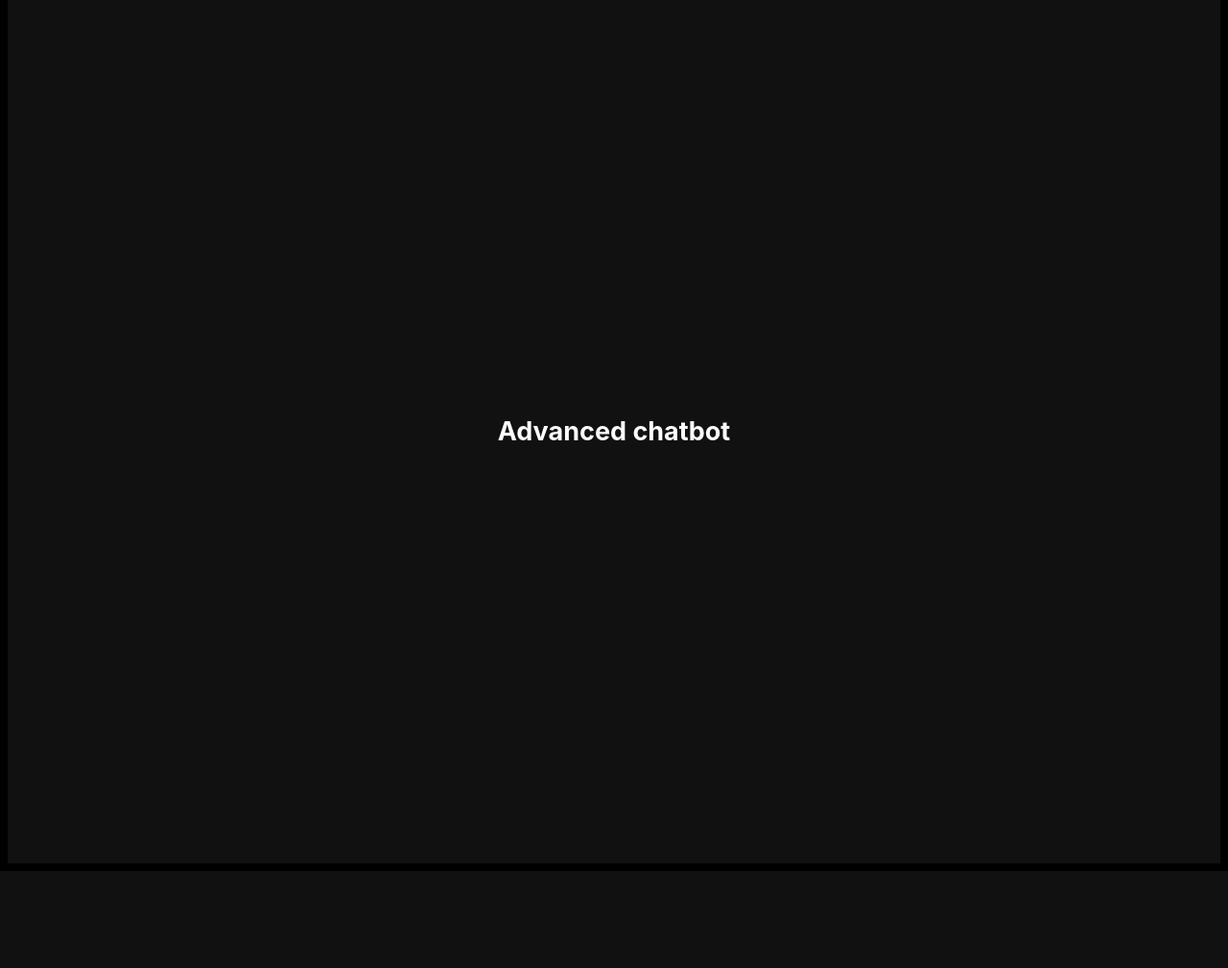
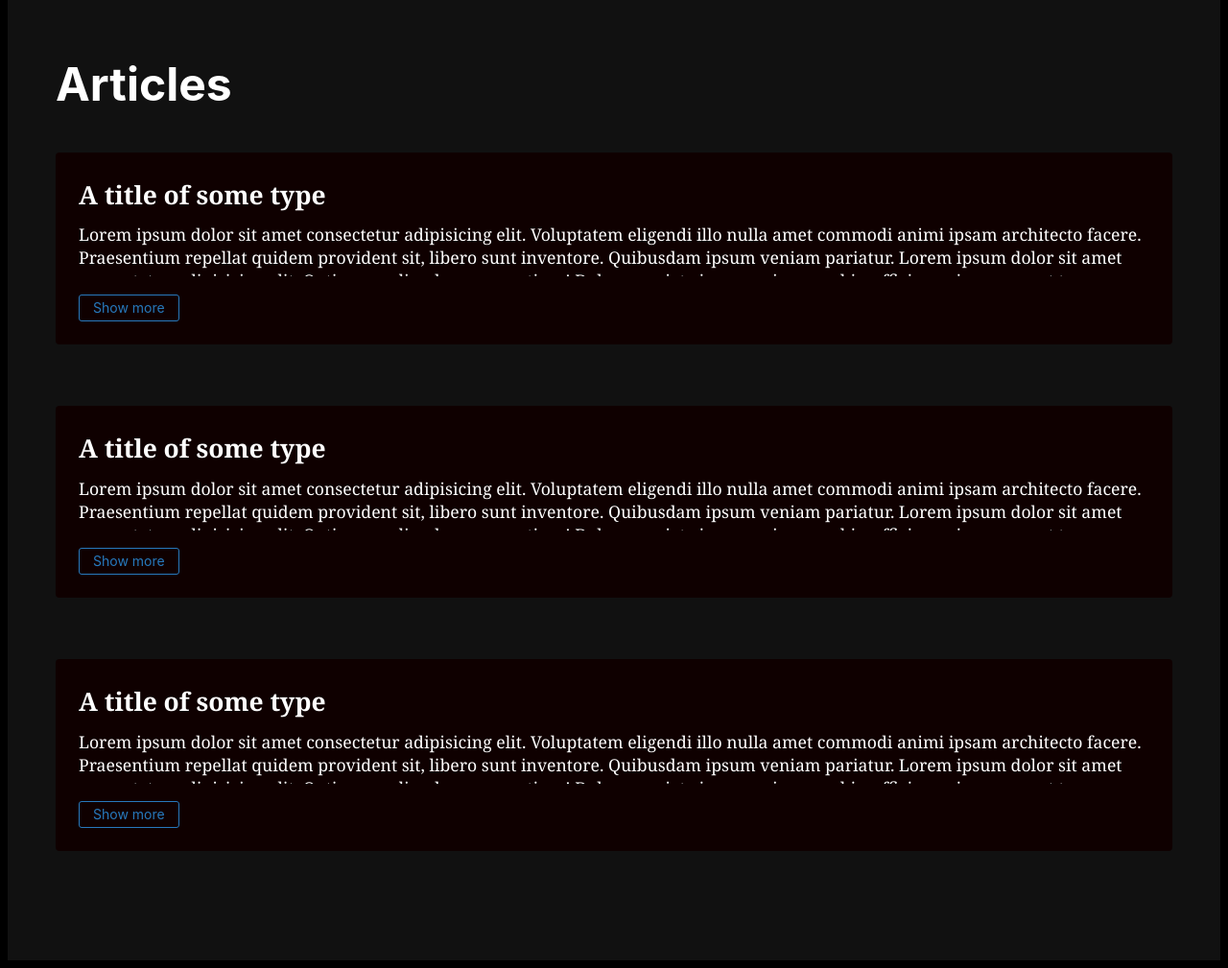
Before and after one commit to Anshuman265/DjangoWebsite, a Django app: page /releases in a window 1280 px wide. Shown: the part 908-1917 px from the top of the page at 96% size. Before the commit the page ends 1816 px from the top, so only its background shows below. Run offline with Django 5.2, Linux system fonts and the light colour scheme.

Commit message:
changesssssss

```diff
--- a/home/templates/home/pressRelease.html
+++ b/home/templates/home/pressRelease.html
@@ -7,6 +7,69 @@
     <title>CeleritasAI</title>
 	<link rel="stylesheet" href="{% static 'css/home.css' %}">
 	<script src="{% static 'script/home.js' %}"></script>
+  <style>
+    .container {
+  max-width: 80rem;
+  margin: 2rem auto;
+
+  .block {
+    padding: 1.5rem;
+    border-radius: 4px;
+    margin-bottom: 4rem;
+    box-shadow: 0 1px 6px rgba(#613b1f, 0.2);
+    background: rgb(15, 0, 0);
+  }
+
+  .content {
+    font-family: "Lucida Bright", Georgia, serif;
+    font-size: 1.1rem;
+    line-height: 1.5rem;
+    margin-bottom: 1rem;
+
+    h2 {
+      margin: 0.5rem 0;
+    }
+  }
+
+  a {
+    appearance: none;
+    color: #2779bd;
+    display: inline-flex;
+    align-items: center;
+    height: 26px;
+    text-decoration: none;
+    line-height: 26px;
+    padding: 0 14px;
+    font-size: 14px;
+    border-radius: 3px;
+    border: 1px solid #2779bd;
+
+    &:hover {
+      background: rgba(#2779bd, 0.1);
+    }
+  }
+}
+
+.excerpt-hidden {
+  height: 3.5rem;
+  overflow: hidden;
+  position: relative;
+
+  &:after {
+    content: "";
+    position: absolute;
+    bottom: 0;
+    left: 0;
+    width: 100%;
+    height: 64px;
+  }
+}
+
+.excerpt-visible {
+  height: auto;
+  overflow: auto;
+}
+  </style>
 </head>
 <body>
     <header id="myHeader" class="">
@@ -32,7 +95,37 @@
         </section>
         <section>
             <div style="z-index: 9999;" id="articles">
-                <h2>Advanced chatbot</h2>
+                <h1 >Articles</h1>
+                <div class="container">
+                  <div class="block">
+                    <div class="content">
+                      <h2>A title of some type</h2>
+                      <p class="js-excerpt excerpt-hidden">
+                        Lorem ipsum dolor sit amet consectetur adipisicing elit. Voluptatem eligendi illo nulla amet commodi animi ipsam architecto facere. Praesentium repellat quidem provident sit, libero sunt inventore. Quibusdam ipsum veniam pariatur. Lorem ipsum dolor sit amet consectetur adipisicing elit. Optio, repudiandae praesentium! Dolor, eveniet eius magni rem nobis, officia veniam quaerat tempora voluptatum dolore dolorum vel minima quod. In, delectus corporis. Lorem, ipsum dolor sit amet consectetur adipisicing elit. Culpa itaque ducimus ea, qui animi doloribus fugit repellendus deserunt distinctio? Assumenda consequuntur nesciunt dicta ipsam odio? Accusantium eaque dolor fuga aut?</p>
+                    </div>
+                    <a role="button" href="#" class="js-show-more">Show more</a>
+                  </div>
+
+                   <div class="block">
+                    <div class="content">
+                      <h2>A title of some type</h2>
+                      <p class="js-excerpt excerpt-hidden">
+                        Lorem ipsum dolor sit amet consectetur adipisicing elit. Voluptatem eligendi illo nulla amet commodi animi ipsam architecto facere. Praesentium repellat quidem provident sit, libero sunt inventore. Quibusdam ipsum veniam pariatur. Lorem ipsum dolor sit amet consectetur adipisicing elit. Optio, repudiandae praesentium! Dolor, eveniet eius magni rem nobis, officia veniam quaerat tempora voluptatum dolore dolorum vel minima quod. In, delectus corporis. Lorem ipsum dolor sit, amet consectetur adipisicing elit. Excepturi sapiente adipisci vero pariatur culpa tempora iure voluptatem placeat praesentium at, sunt consequatur beatae fugiat doloremque. Officiis numquam magni voluptatum libero!</p>
+
+                    </div>
+                      <a role="button" href="#" class="js-show-more">Show more</a>
+                  </div>
+
+                   <div class="block">
+                    <div class="content">
+                      <h2>A title of some type</h2>
+                      <p class="js-excerpt excerpt-hidden">
+                        Lorem ipsum dolor sit amet consectetur adipisicing elit. Voluptatem eligendi illo nulla amet commodi animi ipsam architecto facere. Praesentium repellat quidem provident sit, libero sunt inventore. Quibusdam ipsum veniam pariatur. Lorem ipsum dolor sit amet consectetur adipisicing elit. Optio, repudiandae praesentium! Dolor, eveniet eius magni rem nobis, officia veniam quaerat tempora voluptatum dolore dolorum vel minima quod. In, delectus corporis. Lorem ipsum dolor sit amet consectetur adipisicing elit. Vitae temporibus, libero quo rem voluptates animi atque ea ex minima assumenda cum eligendi consequuntur laudantium, neque odio autem fuga ad non.
+                      </p>
+                    </div>
+                    <a role="button" href="#" class="js-show-more">Show more</a>
+                  </div>
+                </div>
             </div>
         </section>
     </div>
```
